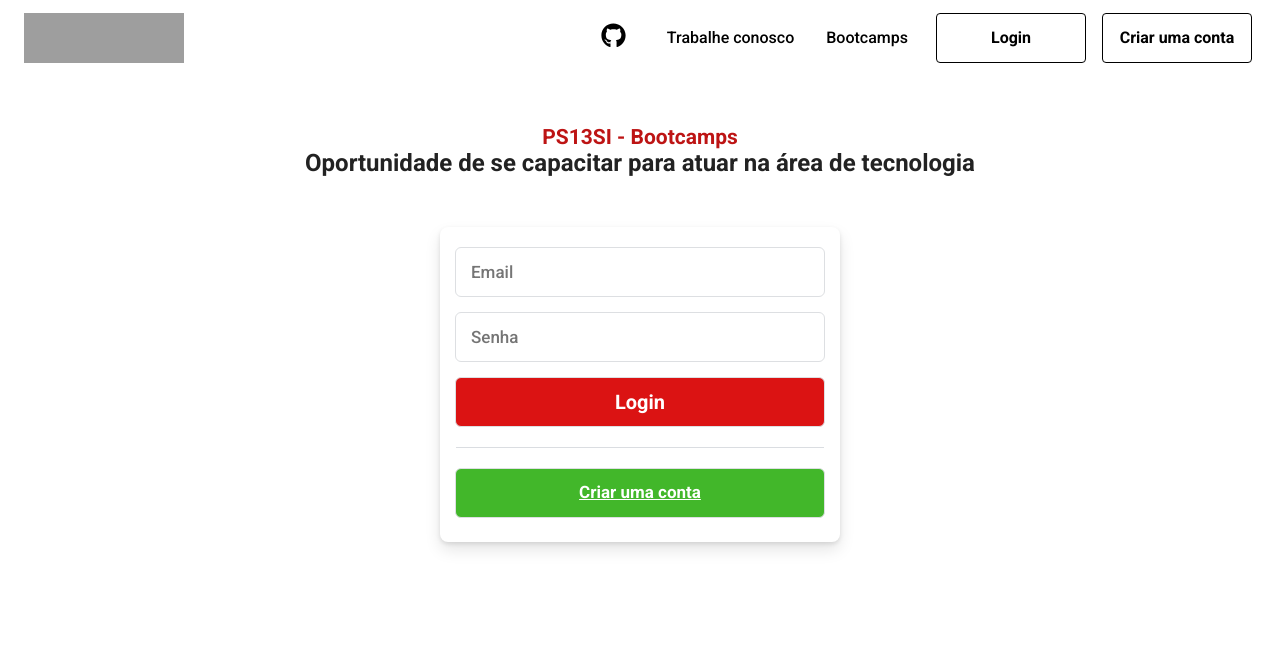
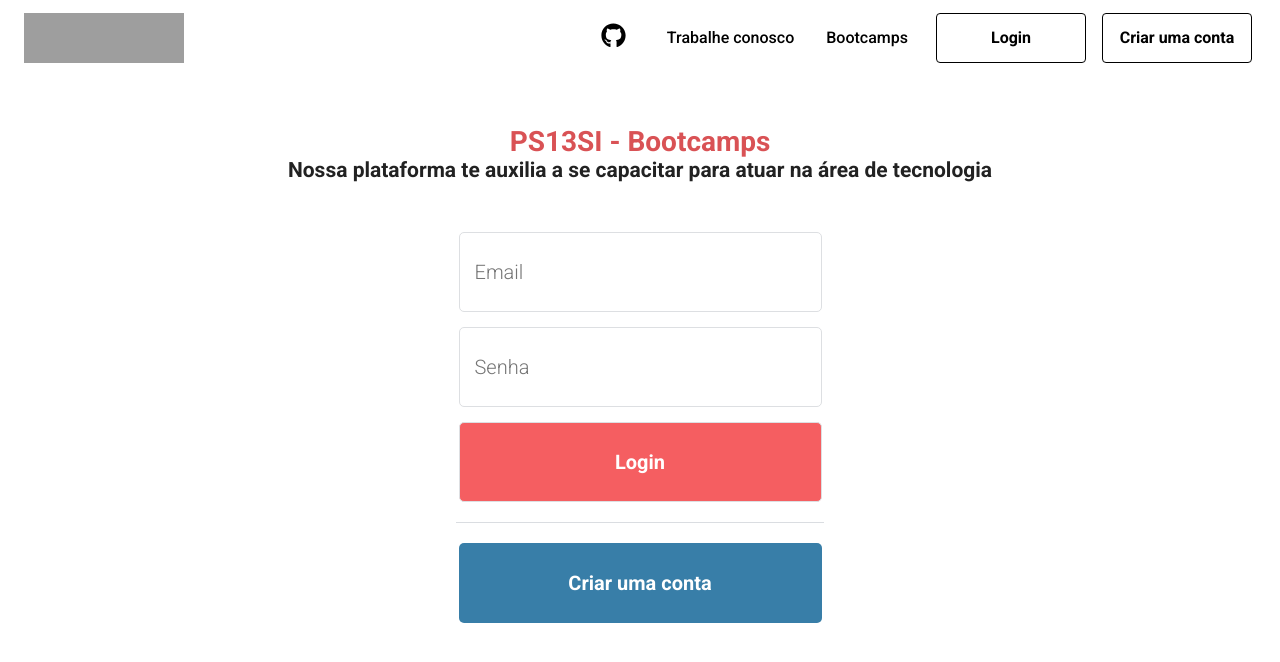
Before and after one commit to danielmarques12/web-prova-semestral, a React (Create React App) app: page /login in a window 1280 px wide. Shown: the top 662 px of the page. Built offline with nearby package versions, Linux system fonts and the light colour scheme; grey boxes are pictures that could not be loaded; the HTML template or start-up script is replaced by a standard one.

Commit message:
Sign Up and Login changes

```diff
--- a/src/pages/Login/index.jsx
+++ b/src/pages/Login/index.jsx
@@ -5,15 +5,8 @@
 import React, { useState } from 'react';
 import { api } from '../../services/api';
 import { login, setUserType } from '../../services/auth';
-import {
-  Container,
-  Form,
-  Input,
-  SubmitInput,
-  Text,
-  Separator,
-  CreateAccountLink,
-} from './styles';
+import Button from '../../components/Button';
+import { Container, Form, Input, SubmitInput, Text, Separator } from './styles';
 
 export default function Login(props) {
   const [user, setUser] = useState({});
@@ -31,11 +24,14 @@ export default function Login(props) {
   return (
     <Container>
       <Text>
-        <h2>PS13SI - Bootcamps</h2>
-        <h3>Oportunidade de se capacitar para atuar na área de tecnologia</h3>
+        <h1>PS13SI - Bootcamps</h1>
+        <h2>
+          Nossa plataforma te auxilia a se capacitar para atuar na área de
+          tecnologia
+        </h2>
       </Text>
 
-      <Form onSubmit={handleSubmit} autoComplete="on">
+      <Form onSubmit={handleSubmit} autoComplete="on" id="form">
         <Input
           value={user.email}
           onChange={(event) => setUser({ ...user, email: event.target.value })}
@@ -57,9 +53,7 @@ export default function Login(props) {
 
         <Separator />
 
-        <CreateAccountLink>
-          <a href="/signup"> Criar uma conta </a>
-        </CreateAccountLink>
+        <Button text="Criar uma conta" redirect="/signup" />
       </Form>
     </Container>
   );
--- a/src/pages/Login/styles.js
+++ b/src/pages/Login/styles.js
@@ -5,15 +5,23 @@ export const Container = styled.div`
 `;
 
 export const Form = styled.form`
-  background: #fff;
   width: 400px;
   height: 315px;
   margin: 0 auto;
   border-radius: 8px;
-  box-shadow: 0 2px 4px rgb(0 0 0 / 10%), 0 8px 16px rgb(0 0 0 / 10%);
-  padding-top: 20px;
+
   a {
     color: #db1313;
+  }
+
+  button {
+    width: 363px;
+    height: 80px;
+    background-color: #387ea8;
+
+    &:hover {
+      background-color: #4396ca;
+    }
   }
 `;
 
@@ -21,13 +29,14 @@ export const Input = styled.input`
   display: block;
   margin: 0 auto;
   margin-bottom: 15px;
-  width: 92.5%;
-  height: 50px;
+  width: 363px;
+  height: 80px;
   padding: 15px;
-  font-size: 17px;
+  font-size: 20px;
+  font-weight: 300;
   border: 1px solid #dddfe2;
-  border-radius: 6px;
-  color: #1d2129;
+  border-radius: 5px;
+  color: #000;
 `;
 
 export const SubmitInput = styled(Input)`
@@ -35,10 +44,11 @@ export const SubmitInput = styled(Input)`
   font-size: 20px;
   font-weight: 700;
   color: #fff;
-  background-color: #db1313;
+  background-color: #f55e61;
   cursor: pointer;
+
   &:hover {
-    background-color: #bd1414;
+    background-color: #d95255;
   }
 `;
 
@@ -50,40 +60,14 @@ export const Separator = styled.div`
   display: flex;
 `;
 
-export const CreateAccountLink = styled.div`
-  a {
-    display: block;
-    margin: 0 auto;
-    margin-bottom: 15px;
-    width: 92.5%;
-    height: 50px;
-    padding: 12.5px;
-    font-size: 17px;
-    font-weight: 700;
-    border: 1px solid #dddfe2;
-    border-radius: 6px;
-    background-color: #42b72a;
-    color: #fff;
+export const Text = styled.div`
+  padding: 50px;
+
+  h1 {
+    color: #d95255;
+  }
+
+  h2 {
+    color: #222;
   }
 `;
-
-export const Text = styled.div`
-  padding: 50px;
-  h2 {
-    color: #bd1414;
-  }
-  h3 {
-    color: #222;
-    font-size: 24px;
-  }
-`;
-
-export const Select = styled.select`
-  margin-top: 10px;
-  font-size: 17px;
-  width: 75px;
-  height: 30px;
-  border-radius: 3px;
-  border: 0 0 1px 0px;
-  background: #fff;
-`;
--- a/src/pages/SignUp/index.jsx
+++ b/src/pages/SignUp/index.jsx
@@ -4,6 +4,7 @@
 /* eslint-disable no-unused-vars */
 import React, { useState } from 'react';
 import { api } from '../../services/api';
+import Button from '../../components/Button';
 import {
   Container,
   Form,
@@ -11,7 +12,8 @@ import {
   SubmitInput,
   Text,
   Separator,
-  CreateAccountLink,
+  Select,
+  Bottom,
 } from './styles';
 
 export default function SignUp(props) {
@@ -27,14 +29,18 @@ export default function SignUp(props) {
   return (
     <Container>
       <Text>
-        <h2>PS13SI - Bootcamps</h2>
-        <h3>Oportunidade de se capacitar para atuar na área de tecnologia</h3>
+        <h1>PS13SI - Bootcamps</h1>
+        <h2>
+          Nossa plataforma te auxilia a se capacitar para atuar na área de
+          tecnologia
+        </h2>
       </Text>
 
-      <Form onSubmit={handleSubmit}>
+      <Form onSubmit={handleSubmit} autoComplete="on" id="form">
         <Input
-          value={user.name}
-          onChange={(event) => setUser({ ...user, name: event.target.value })}
+          value={user.nome}
+          onChange={(event) => setUser({ ...user, nome: event.target.value })}
+          name="nome"
           placeholder="Nome"
           type="text"
         />
@@ -42,6 +48,7 @@ export default function SignUp(props) {
         <Input
           value={user.email}
           onChange={(event) => setUser({ ...user, email: event.target.value })}
+          name="email"
           placeholder="Email"
           type="email"
         />
@@ -55,13 +62,20 @@ export default function SignUp(props) {
           type="password"
         />
 
-        <SubmitInput type="submit" value="Cadastrar" />
+        <Bottom>
+          <Select
+            onChange={(event) => setUser({ ...user, type: event.target.value })}
+          >
+            <option value="estudante">Estudante</option>
+            <option value="coordenador">Coordenador</option>
+          </Select>
+
+          <SubmitInput type="submit" value="Criar conta" />
+        </Bottom>
 
         <Separator />
 
-        <CreateAccountLink>
-          <a href="/login"> Já possui uma conta? </a>
-        </CreateAccountLink>
+        <Button text="Já possui uma conta? Faça Login" redirect="/login" />
       </Form>
     </Container>
   );
--- a/src/pages/SignUp/styles.js
+++ b/src/pages/SignUp/styles.js
@@ -2,33 +2,42 @@ import styled from 'styled-components';
 
 export const Container = styled.div`
   text-align: center;
-
-  h3 {
-    color: #333;
-  }
 `;
 
 export const Form = styled.form`
-  background: #fff;
   width: 400px;
-  height: 380px;
+  height: 315px;
   margin: 0 auto;
   border-radius: 8px;
-  box-shadow: 0 2px 4px rgb(0 0 0 / 10%), 0 8px 16px rgb(0 0 0 / 10%);
-  padding-top: 20px;
+
+  a {
+    color: #db1313;
+  }
+
+  button {
+    width: 362px;
+    height: 80px;
+    background-color: #387ea8;
+    text-decoration: underline;
+
+    &:hover {
+      background-color: #4396ca;
+    }
+  }
 `;
 
 export const Input = styled.input`
   display: block;
   margin: 0 auto;
   margin-bottom: 15px;
-  width: 92.5%;
-  height: 50px;
+  width: 362px;
+  height: 80px;
   padding: 15px;
-  font-size: 17px;
+  font-size: 20px;
+  font-weight: 300;
   border: 1px solid #dddfe2;
-  border-radius: 6px;
-  color: #1d2129;
+  border-radius: 5px;
+  color: #000;
 `;
 
 export const SubmitInput = styled(Input)`
@@ -38,8 +47,9 @@ export const SubmitInput = styled(Input)`
   color: #fff;
   background-color: #f55e61;
   cursor: pointer;
+
   &:hover {
-    background-color: #e93a3a;
+    background-color: #d95255;
   }
 `;
 
@@ -51,30 +61,37 @@ export const Separator = styled.div`
   display: flex;
 `;
 
-export const CreateAccountLink = styled.div`
-  a {
-    display: block;
-    margin: 0 auto;
-    margin-bottom: 15px;
-    width: 92.5%;
-    height: 50px;
-    padding: 12.5px;
-    font-size: 17px;
-    font-weight: 700;
-    border: 1px solid #dddfe2;
-    border-radius: 6px;
-    background-color: #72cc60;
-    color: #fff;
+export const Text = styled.div`
+  padding: 50px;
+
+  h1 {
+    color: #d95255;
+  }
+
+  h2 {
+    color: #222;
   }
 `;
 
-export const Text = styled.div`
-  padding: 50px;
-  h2 {
-    color: #f55e61;
-  }
-  h3 {
-    color: #222;
-    font-size: 24px;
+export const Select = styled.select`
+  font-size: 20px;
+  width: 172.5px;
+  height: 60px;
+  border: 1px solid #dddfe2;
+  border-radius: 5px;
+  border: 0 0 1px 0px;
+`;
+
+export const Bottom = styled.div`
+  display: flex;
+  justify-content: space-between;
+  margin: 0 auto;
+  width: 362px;
+  height: 60px;
+
+  input {
+    width: 172.5px;
+    margin: 0;
+    height: 60px;
   }
 `;
--- a/src/routes.js
+++ b/src/routes.js
@@ -4,16 +4,18 @@ import { BrowserRouter, Switch, Route } from 'react-router-dom';
 import Login from './pages/Login';
 import SignUp from './pages/SignUp';
 import Home from './pages/Home';
+import Bootcamps from './pages/Bootcamps';
 import WorkWithUs from './pages/WorkWithUs';
 
 function Routes() {
   return (
     <BrowserRouter>
       <Switch>
-        <Route restricted exact path="/" component={Home} />
-        <Route restricted path="/trabalheconosco" component={WorkWithUs} />
-        <Route restricted path="/login" component={Login} />
-        <Route restricted path="/signup" component={SignUp} />
+        <Route exact path="/" component={Home} />
+        <Route path="/trabalhe-conosco" component={WorkWithUs} />
+        <Route path="/bootcamps" component={Bootcamps} />
+        <Route path="/login" component={Login} />
+        <Route path="/signup" component={SignUp} />
       </Switch>
     </BrowserRouter>
   );
```
